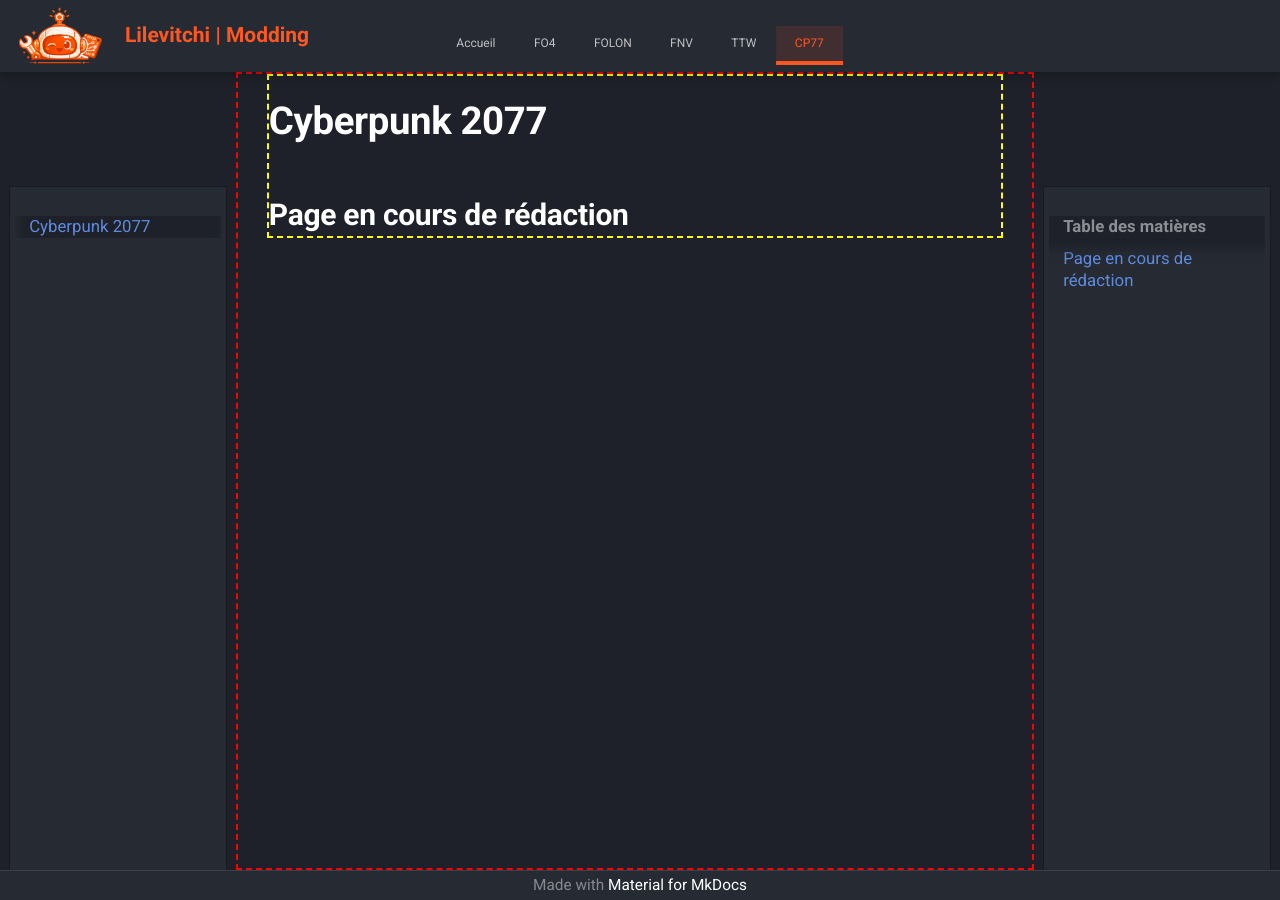
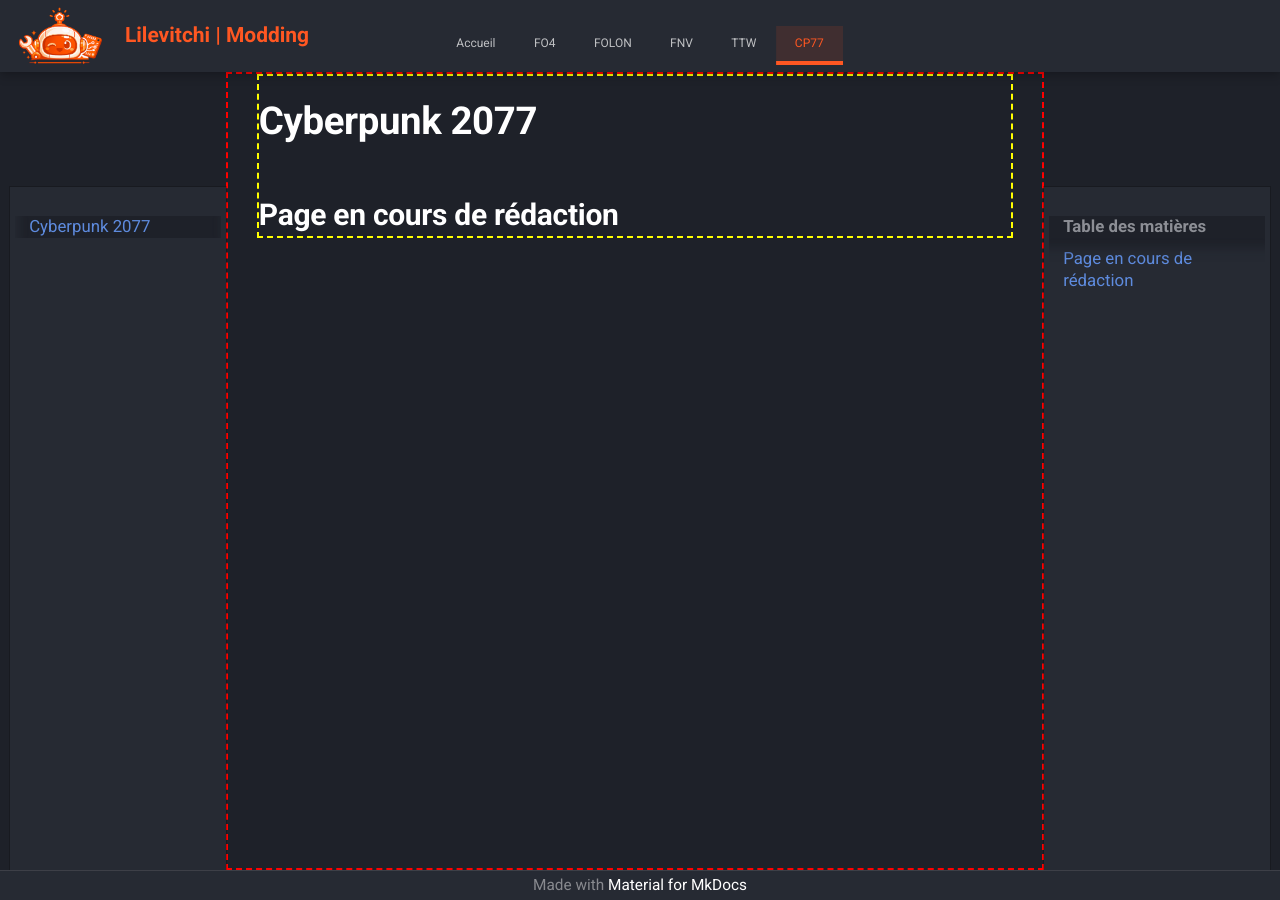
Before and after one commit to Lilevitchi/lilevitchi.github.io, an MkDocs documentation site: the page built from docs/cyberpunk/index.md, in a window 1280 px wide. Built offline with MkDocs 1.6.1 and Material for MkDocs 9.7.7, drawn with Linux system fonts in a browser that asks for light colours.

Commit message:
Update extra.css

```diff
--- a/docs/stylesheets/extra.css
+++ b/docs/stylesheets/extra.css
@@ -291,9 +291,9 @@
   padding: 0 var(--sidebar-gap) !important;
   height: 100% !important;
 
-  gap: var(--sidebar-gap);
+  /*gap: var(--sidebar-gap);
 
-  /*display: block;
+  display: block;
   max-width: none;
   margin: 0;*/
 }
```
